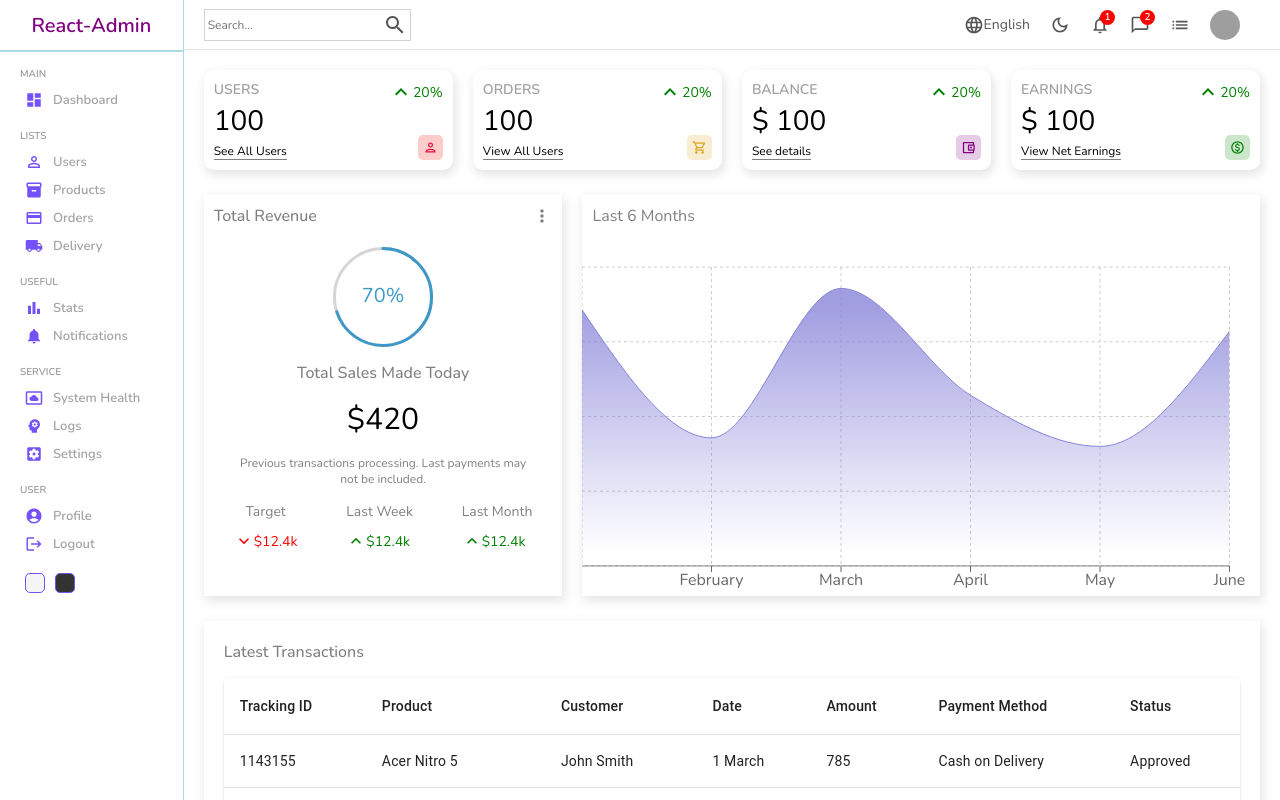
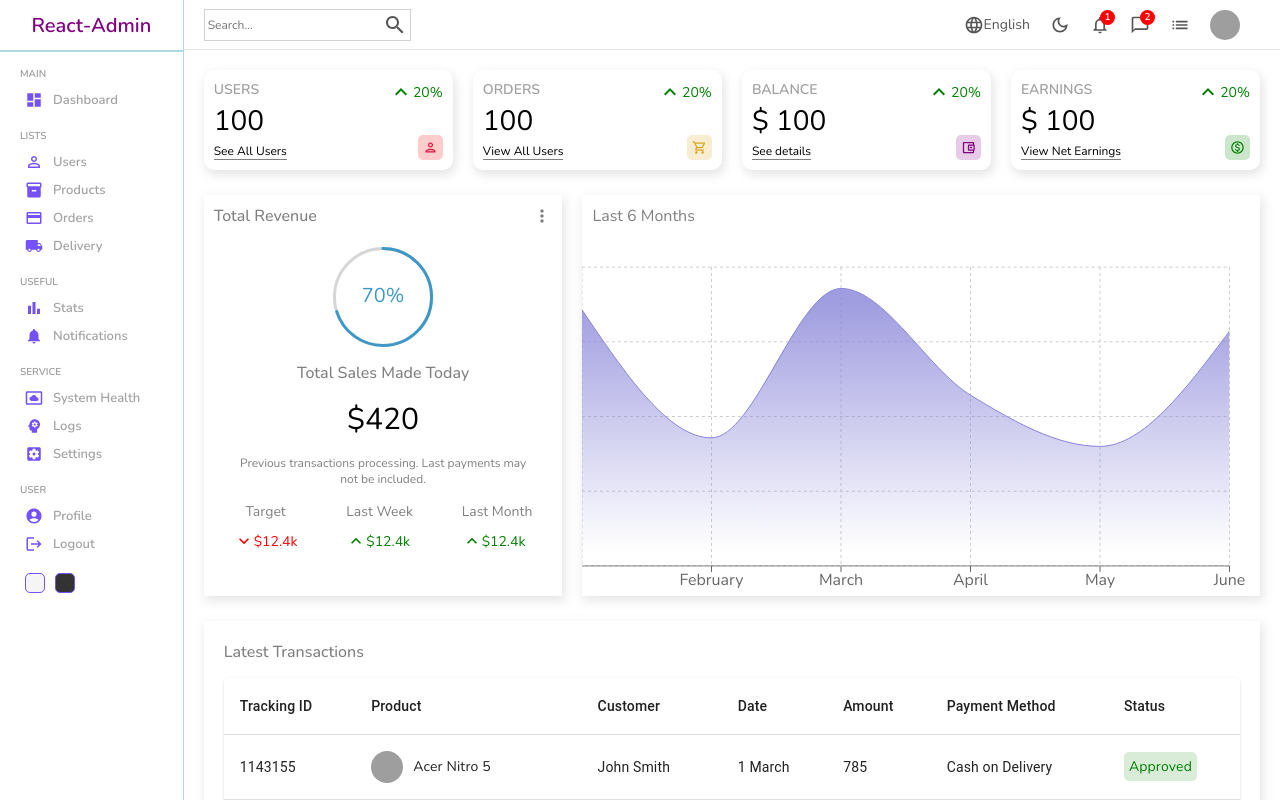
Before and after one commit to Navid101/react-admin, a React (Create React App) app: page / in a window 1280 px wide. Shown: the top 800 px of the page. Built offline with nearby package versions, Linux system fonts and the light colour scheme; grey boxes are pictures that could not be loaded.

Commit message:
home page finished

```diff
--- a/src/components/table/Table.jsx
+++ b/src/components/table/Table.jsx
@@ -79,15 +79,22 @@ const List = () => {
         <TableBody>
             {rows.map((row) => (
             <TableRow key={row.id}>
-                <TableCell >
-                {row.id}
+                <TableCell className='tablecell'>{row.id}</TableCell>
+                <TableCell className='tablecell'>
+                    <div className="cellWrapper">
+                       <img src={row.img} alt="" className="image" />
+                       {row.product}
+                    </div>
                 </TableCell>
-                <TableCell className='tablecell'>{row.product}</TableCell>
                 <TableCell className='tablecell'>{row.customer}</TableCell>
                 <TableCell className='tablecell'>{row.date}</TableCell>
                 <TableCell className='tablecell'>{row.amount}</TableCell>
                 <TableCell className='tablecell'>{row.method}</TableCell>
-                <TableCell className='tablecell'>{row.status}</TableCell>
+                <TableCell className='tablecell'>
+                    <span className={`status ${row.status}`}>
+                    {row.status}
+                    </span>
+                </TableCell>
             </TableRow>
             ))}
         </TableBody>
--- a/src/components/table/table.scss
+++ b/src/components/table/table.scss
@@ -1,3 +1,28 @@
 .table{
+    .cellWrapper{
+        display: flex;
+        align-items: center;
+        .image{
+            width: 32px;
+            height: 32px;
+            border-radius: 50%;
+            margin-right: 10px;
+            object-fit: cover;
+        }
+    }
 
+    .status{
+        padding: 5px;
+        border-radius: 5px;
+
+        &.Approved{
+            color: green;
+            background-color: rgba(0, 128, 0, 0.151);
+        }
+
+        &.Pending{
+            color: goldenrod;
+            background-color: rgba(189, 189, 3, 0.103);
+        }
+    }
 }
```
